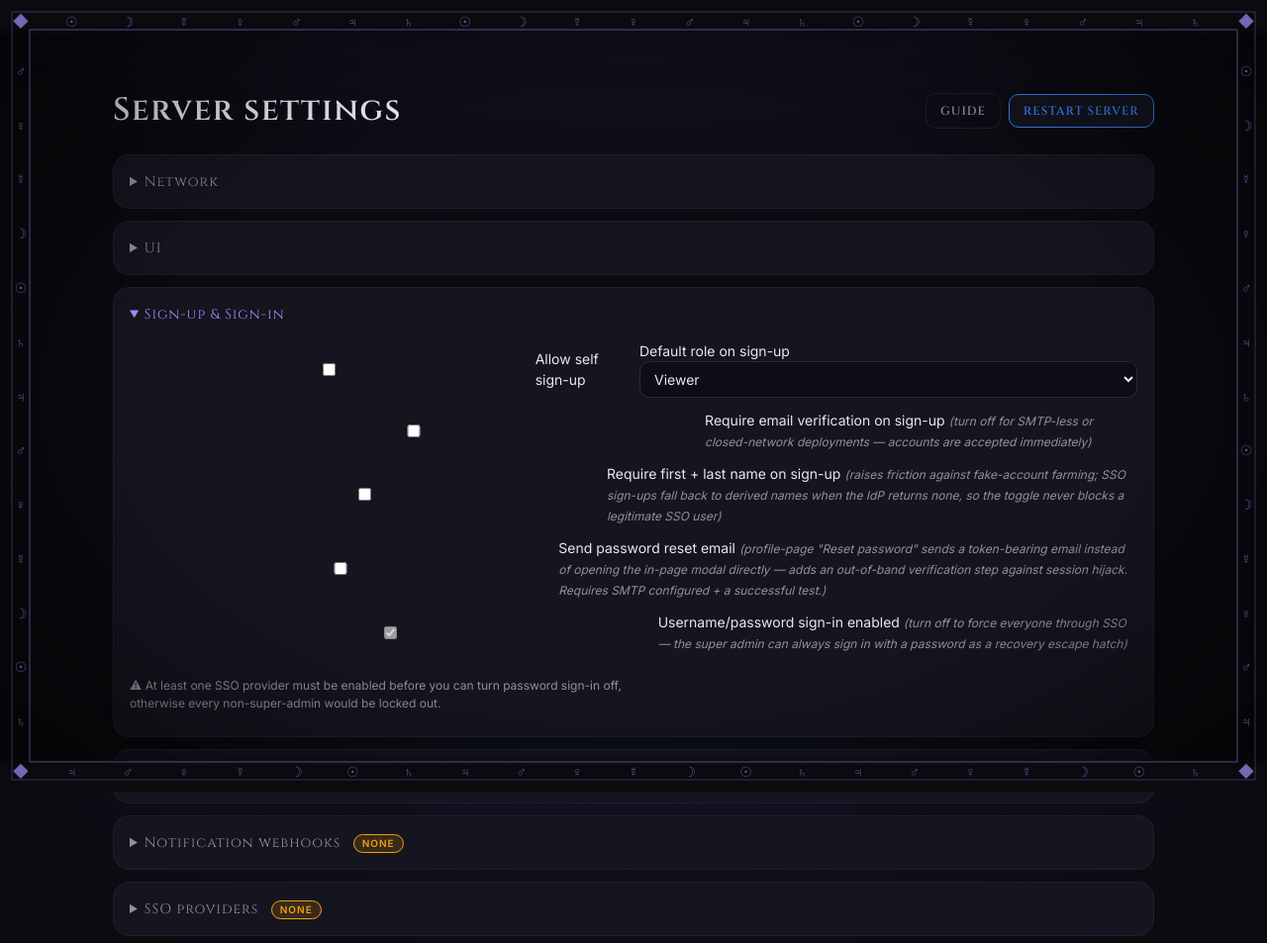
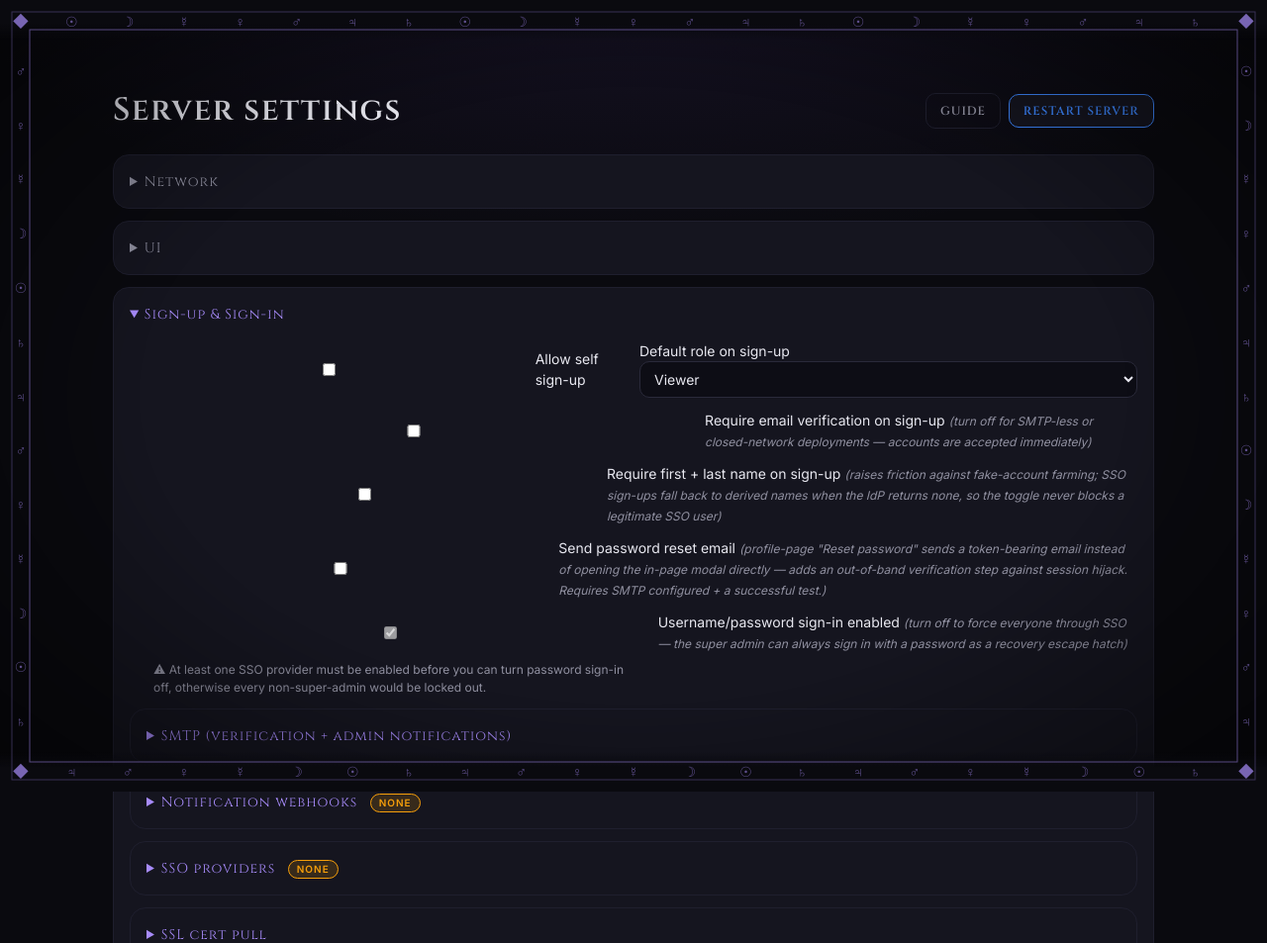
Before and after one commit to kl3mta3/Vitriol-Docker, a Python web app: template web/templates/admin_server.html in a window 1280 px wide, after a click that opens the changed part. Shown: the top 953 px of the page at 99% size. Run offline with Jinja, Linux system fonts and the light colour scheme; the template is opened without the code that fills it, so the values that code supplies are empty.

Commit message:
ui change

```diff
--- a/web/templates/admin_server.html
+++ b/web/templates/admin_server.html
@@ -89,22 +89,24 @@
           <input type="checkbox" name="require_name_at_signup" />
           <span>Require first + last name on sign-up <em class="muted small">(raises friction against fake-account farming; SSO sign-ups fall back to derived names when the IdP returns none, so the toggle never blocks a legitimate SSO user)</em></span>
         </label>
+
+        <!-- Added "full" class here -->
         <label class="checkbox-row full" id="password-reset-email-row">
           <input type="checkbox" name="password_reset_via_email" id="password-reset-email-toggle" />
           <span>Send password reset email <em class="muted small">(profile-page "Reset password" sends a token-bearing email instead of opening the in-page modal directly — adds an out-of-band verification step against session hijack. Requires SMTP configured + a successful test.)</em></span>
         </label>
-        <p id="password-reset-email-hint" class="muted small" hidden style="margin-top: -4px; margin-left: 24px;">
+        <p id="password-reset-email-hint" class="muted small full" hidden style="margin-top: -4px; margin-left: 24px;">
           Configure SMTP and run a successful test in the section below before enabling this.
         </p>
+        <!-- Added "full" class here -->
         <label class="checkbox-row full">
           <input type="checkbox" name="password_signin_enabled" id="password-signin-toggle" />
           <span>Username/password sign-in enabled <em class="muted small">(turn off to force everyone through SSO — the super admin can always sign in with a password as a recovery escape hatch)</em></span>
         </label>
-        <p id="password-signin-warn" class="muted small" hidden>
+        <p id="password-signin-warn" class="muted small full" hidden style="margin-top: -4px; margin-left: 24px;">
           ⚠ At least one SSO provider must be enabled before you can turn password sign-in off, otherwise every non-super-admin would be locked out.
         </p>
       </div>
-    </details>
 
     <details name="server-settings" id="smtp"><summary>SMTP (verification + admin notifications) <span id="smtp-status-pill" class="status-pill"></span></summary>
       <p class="muted small">Required for self-signup verification emails, password resets, and pending-approval notifications. See the <a href="/admin/server/guide#smtp" target="_blank" rel="noopener">Guide</a> for provider-specific examples (Gmail, SendGrid, Mailgun, SES).</p>
```
